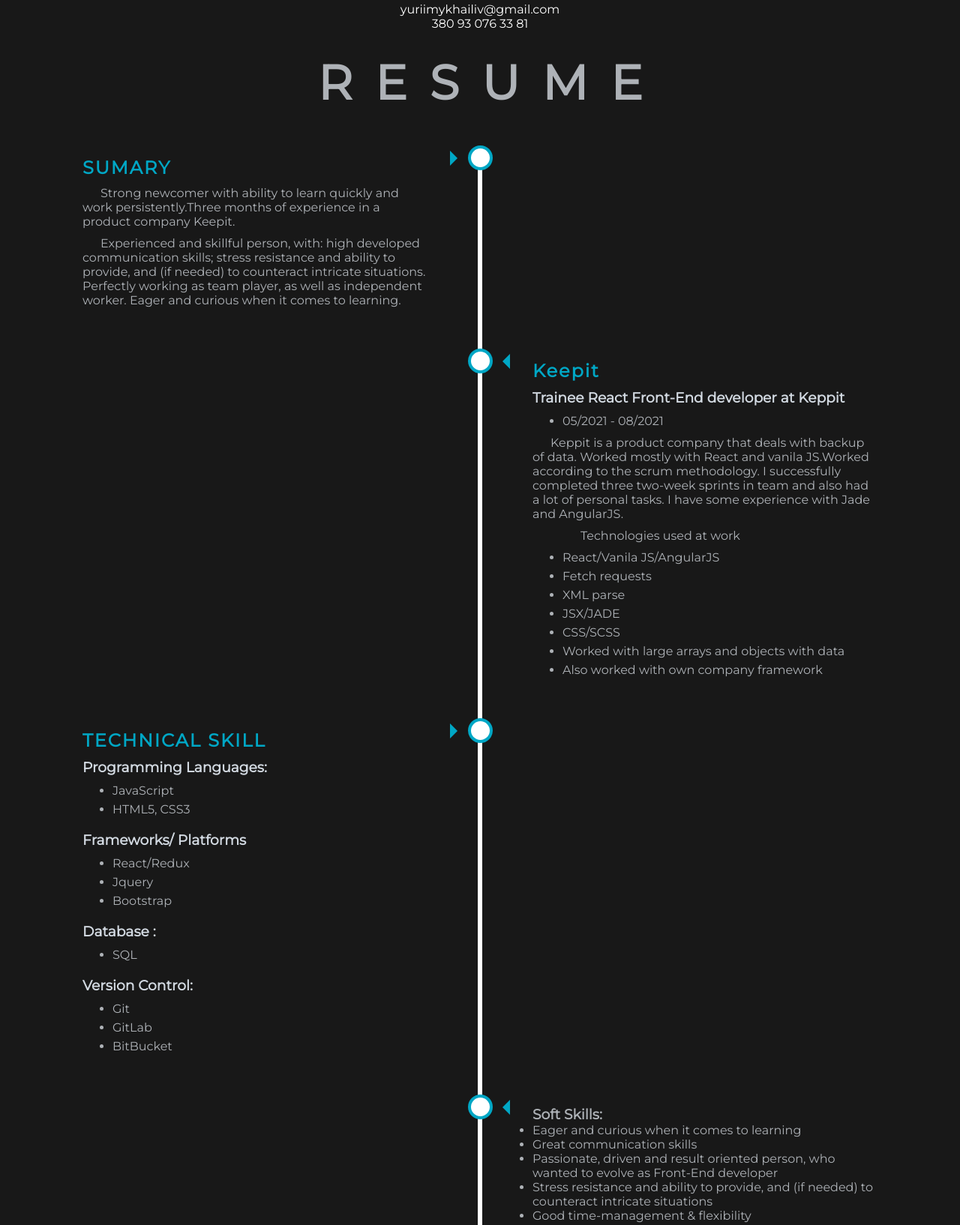
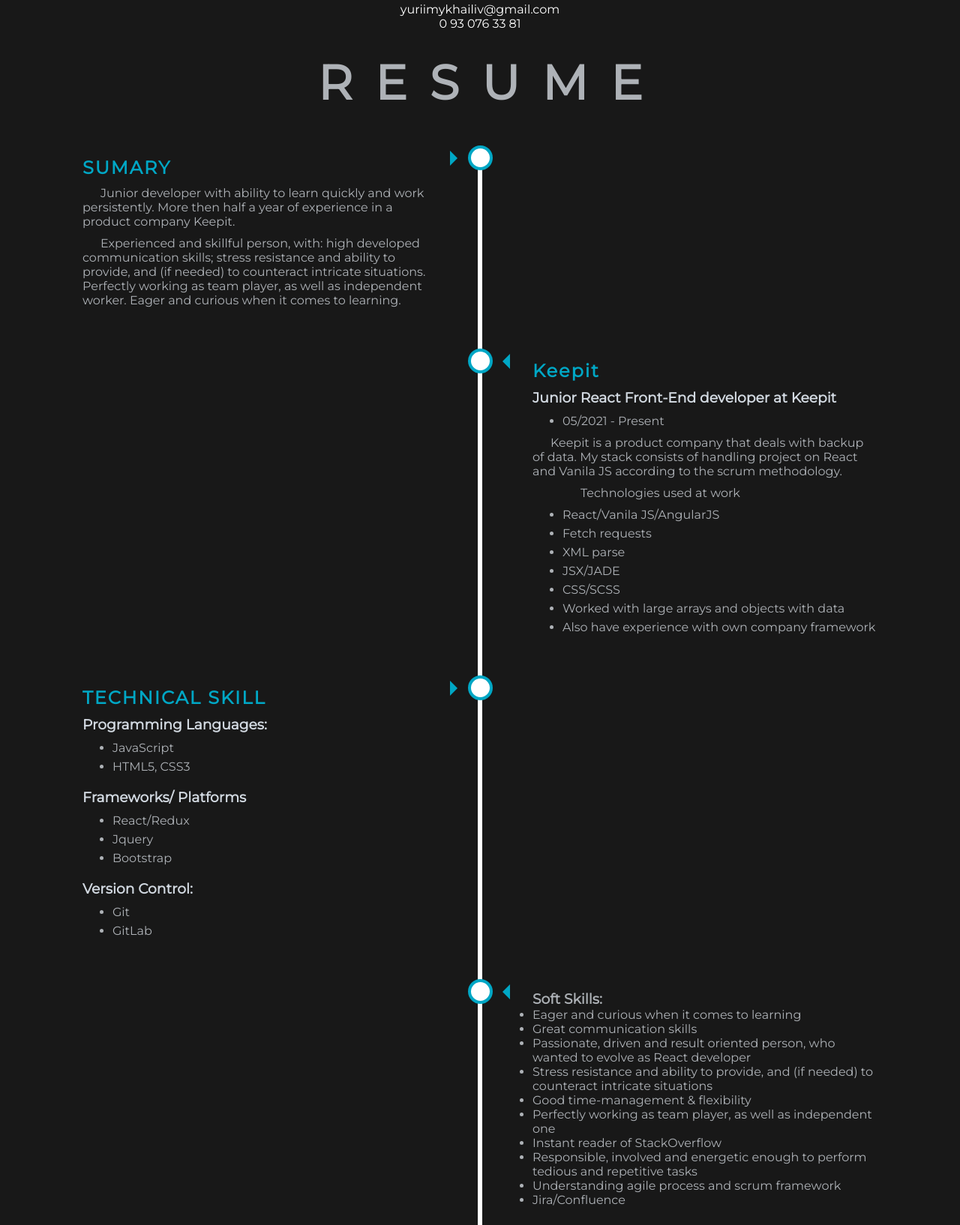
Before and after one commit to yurii-mykhailiv/cv, a plain HTML site: page index.html in a window 1280 px wide. Shown: the part 797-2431 px from the top of the page at 75% size. Drawn offline with Linux system fonts and the light colour scheme.

Commit message:
Update index.html

```diff
--- a/index.html
+++ b/index.html
@@ -10,7 +10,6 @@
   <link href="https://fonts.googleapis.com/css?family=Montserrat" rel="stylesheet" />
   <link rel="stylesheet" href="./css/main.css" />
 </head>
-
   <body>
     <div id="root">
       <div class="background-parallax">
@@ -21,6 +20,7 @@
               <div class="hd-right">
                 <a href="#home" class="hd-home active" data-text="HOME">HOME</a>
                 <a href="#about" class="hd-about" data-text="ABOUT">ABOUT</a>
+                <a href="#experience" class="hd-about" data-text="EXPERIENCE">EXPERIENCE</a>
                 <a href="#skill" class="hd-skill" data-text="SKILL">SKILL</a>
                 <a href="#education" class="hd-education" data-text="EDUCATION">EDUCATION</a>
                 <a href="#projects" class="hd-project" data-text="PROJECTS">PROJECTS</a>
@@ -28,25 +28,23 @@
             </div>
           </header>
         </div>
-
         <div class="header-content">
           <div class="hd-title">
             <h1 class="hd-name">Mykhailiv Yurii</h1>
-          <h3 class="hd-pos">Trainee / Junior Front-End Developer</h3>
+            <h3 class="hd-pos"></h3> Junior Front-End Developer (React)</h3>
           </div>
         </div>
       </div>
-
       <div class="body">
         <div class="container">
           <div class="self-picture">
             <div class="wrap-self-picture">
-            <img width="248" height="248" src="./images/avatar.jpg" alt="self" />
+              <img width="248" height="248" src="./images/avatar.jpg" alt="my-photo"/>
             </div>
           </div>
           <div class="main-info">
-          <p> <a href="mailto:yuriimykhailiv@gmail.com"></a>yuriimykhailiv@gmail.com</p>
-          <p> <a href=“tel:+380930763381>380 93 076 33 81</a> </p>
+            <p> <a href="mailto:yuriimykhailiv@gmail.com"  target="_blank">yuriimykhailiv@gmail.com</a></p>
+            <p> <a href=“tel:+380930763381>0 93 076 33 81</a></p>
           </div>
           <h1 class="text-resume">RESUME</h1>
           <div class="resume">
@@ -55,8 +53,8 @@
                 <div class="content" id="about">
                   <h2>SUMARY</h2>
                   <p>
-                  Strong newcomer with ability to learn quickly and work
-                  persistently.Three months of experience in a product company Keepit.
+                    Junior developer with ability to learn quickly and work
+                    persistently. More then half a year of experience in a product company Keepit.
                   </p>
                   <p>
                     Experienced and skillful person, with: high developed
@@ -71,17 +69,15 @@
                 <div class="content" id="experience">
                   <h2>Keepit</h2>
                   <div>
-                  <h3>Trainee React Front-End developer at Keppit</h3>
+                    <h3>Junior React Front-End developer at Keepit</h3>
                     <ul>
                       <li>
-                      05/2021 - 08/2021
+                        05/2021 - Present
                       </li>
                     </ul>
                     <p>
-                    Keppit is a product company that deals with backup of data.
-                    Worked mostly with React and vanila JS.Worked according to the scrum methodology.
-                    I successfully completed three two-week sprints in team and also had a lot of personal tasks.
-                    I have some experience with Jade and AngularJS.
+                      Keepit is a product company that deals with backup of data.
+                      My stack consists of handling project on React and Vanila JS according to the scrum methodology.
                     </p>
                     <ul>
                       <p>Technologies used at work</p>
@@ -104,7 +100,7 @@
                         Worked with large arrays and objects with data
                       </li>
                       <li>
-                      Also worked with own company framework
+                        Also have experience with own company framework
                       </li>
                     </ul>
                   </div>
@@ -129,17 +125,10 @@
                     </ul>
                   </div>
                   <div>
-                  <h3>Database :</h3>
-                  <ul>
-                    <li>SQL</li>
-                  </ul>
-                </div>
-                <div>
                     <h3>Version Control:</h3>
                     <ul>
                       <li>Git</li>
                       <li>GitLab</li>
-                    <li>BitBucket</li>
                     </ul>
                   </div>
                 </div>
@@ -152,7 +141,7 @@
                     <li>Eager and curious when it comes to learning</li>
                     <li>Great communication skills</li>
                     <li>Passionate, driven and result oriented person, who
-                    wanted to evolve as Front-End developer</li>
+                      wanted to evolve as React developer</li>
                     <li>Stress resistance and ability to provide, and (if
                       needed) to counteract intricate situations</li>
                     <li>Good time-management & flexibility</li>
@@ -167,7 +156,6 @@
                   </ul>
                 </div>
               </div>
-
               <div class="contain left">
                 <div class="content" id="language">
                   <h2>Language</h2>
@@ -256,7 +244,6 @@
           </div>
         </div>
       </div>
-
       <footer>
         <p>
           <a title="facebook" target="_blank" href="https://www.facebook.com/yuriimykhailiv"><i
@@ -270,11 +257,9 @@
               class="ti-cloud-down"></i></a>
         </p>
       </footer>
-
       <div id="scroll-up">
         <a href="#top"><i class="ti-angle-double-up"></i></a>
       </div>
-
       <div id="tab-responsive">
         <a title="sumary" href="#about"><i class="ti-user"></i></a>
         <a title="techical skill" href="#skill"><i class="ti-shield"></i></a>
@@ -282,8 +267,6 @@
         <a title="projects" href="#projects"><i class="ti-microsoft"></i></a>
       </div>
     </div>
-  </div>
     <script src="./js/main.js"></script>
   </body>
-
 </html>
```
Lines whose indentation alone changed are shown as unchanged.
